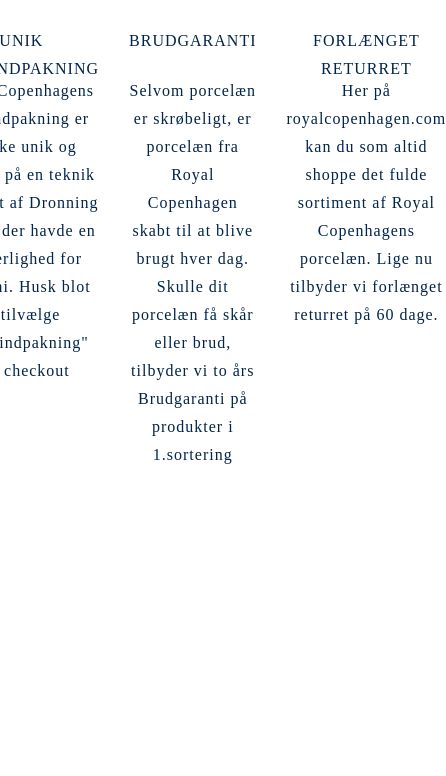
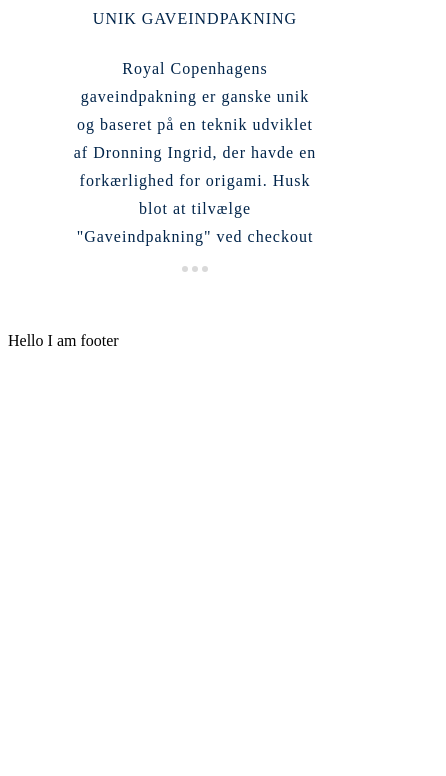
Before and after one commit to medha-aau/test, a plain HTML site: page index.html in a window 390 px wide. Shown: the part 68-844 px from the top of the page, 446 px wide, since content can reach past the window. Drawn offline with Linux system fonts and the light colour scheme.

Commit message:
small screen dots

```diff
--- a/index.html
+++ b/index.html
@@ -29,6 +29,12 @@
             gap: 30px;
         }
 
+        @media only screen and (max-width: 760px) {
+            .iconsWrapper {
+                display: none;
+            }
+        }
+
         .iconDiv {
             text-align: center;
             display: grid;
@@ -41,7 +47,7 @@
             line-height: 28px;
             /* or 175% */
             letter-spacing: 1px;
-
+            max-width: 250px;
             color: #00244A;
         }
 
@@ -54,11 +60,41 @@
             height: 100% !important;
             width: auto !important;
         }
+
+        .dotDiv {
+            margin-top: 15px;
+            display: flex;
+            justify-content: center;
+            gap: 4px;
+        }
+
+        .dotSpan {
+            cursor: pointer;
+            height: 6px;
+            width: 6px;
+            background-color: #D9D9D9;
+            border-radius: 50%;
+            display: inline-block;
+        }
+
+
+        .smallScreenDiv {
+            display: flex;
+            flex-direction: column;
+            justify-content: center;
+            align-items: center;
+        }
+
+        @media only screen and (min-width: 760px) {
+            .smallScreenDiv {
+                display: none;
+            }
+        }
     </style>
 </head>
 
 <body>
-    <div class="beforeFooter">
+    <!-- <div class="beforeFooter">
         <div class="iconsWrapper">
             <div class="iconDiv">
                 <div class="imgDiv">
@@ -87,9 +123,16 @@
                     porcelæn. Lige nu tilbyder vi forlænget returret på 60 dage.</div>
             </div>
         </div>
+    </div> -->
+    <!-- <div class="dotDiv">
+        <span class="dotSpan"></span>
+        <span class="dotSpan"></span>
+        <span class="dotSpan"></span>
+    </div> -->
+    <div id="footer">
+        Hello I am footer
     </div>
-    <div id="footer"></div>
-    <!-- <script src="./script.js"></script> -->
+    <script src="./script.js"></script>
 </body>
 
 </html>
--- a/script.js
+++ b/script.js
@@ -4,6 +4,7 @@
 divIcons.classList.add('beforeFooter');
 
 const iconsWrapper = document.createElement('div');
+iconsWrapper.setAttribute('id', 'iconsWrapper');
 iconsWrapper.classList.add('iconsWrapper');
 
 const iconData = [
@@ -48,4 +49,49 @@
 
 divIcons.append(iconsWrapper);
 
+const dotDiv = document.createElement('div');
+dotDiv.classList.add('dotDiv');
+const dotList = []
+for (let i = 1; i <= 3; i++) {
+    const dotSpan = document.createElement('span');
+    dotSpan.setAttribute('id', `id-${i}`)
+    dotSpan.classList.add('dotSpan');
+    dotSpan.addEventListener('click', e => {
+        const id = e.target.id;
+        const idx = parseInt(id.split('-')[1], 10) - 1;
+        const { image, text, subText } = iconData[idx];
+        document.getElementById('imgDiv120').innerHTML = image;
+        document.getElementById('textDiv120').innerHTML = text;
+        document.getElementById('subTextDiv120').innerHTML = subText;
+        // if (dot === e.target) dot.style.background = 'black';
+        // else dot.style.background = '#D9D9D9'
+    })
+
+    dotList.push(dotSpan);
+    dotDiv.append(dotSpan);
+}
+
+const singleIcon = document.createElement('div');
+singleIcon.classList.add('iconDiv')
+const singleIconImageDiv = document.createElement('div');
+singleIconImageDiv.classList.add('imgDiv');
+singleIconImageDiv.setAttribute('id', 'imgDiv120');
+singleIconImageDiv.innerHTML = iconData[0].image;
+
+const singleIconText = document.createElement('div');
+singleIconText.setAttribute('id', 'textDiv120');
+singleIconText.innerHTML = iconData[0].text;
+const singleIconSub = document.createElement('div');
+singleIconSub.innerHTML = iconData[0].subText;
+singleIconSub.setAttribute('id', 'subTextDiv120');
+singleIconSub.classList.add('subText');
+singleIcon.append(singleIconImageDiv, singleIconText, singleIconSub);
+
+const smallScreenDiv = document.createElement('div');
+smallScreenDiv.classList.add('smallScreenDiv');
+
+smallScreenDiv.append(singleIcon, dotDiv);
+
+
+body.insertBefore(smallScreenDiv, footer);
 body.insertBefore(divIcons, footer);
```
